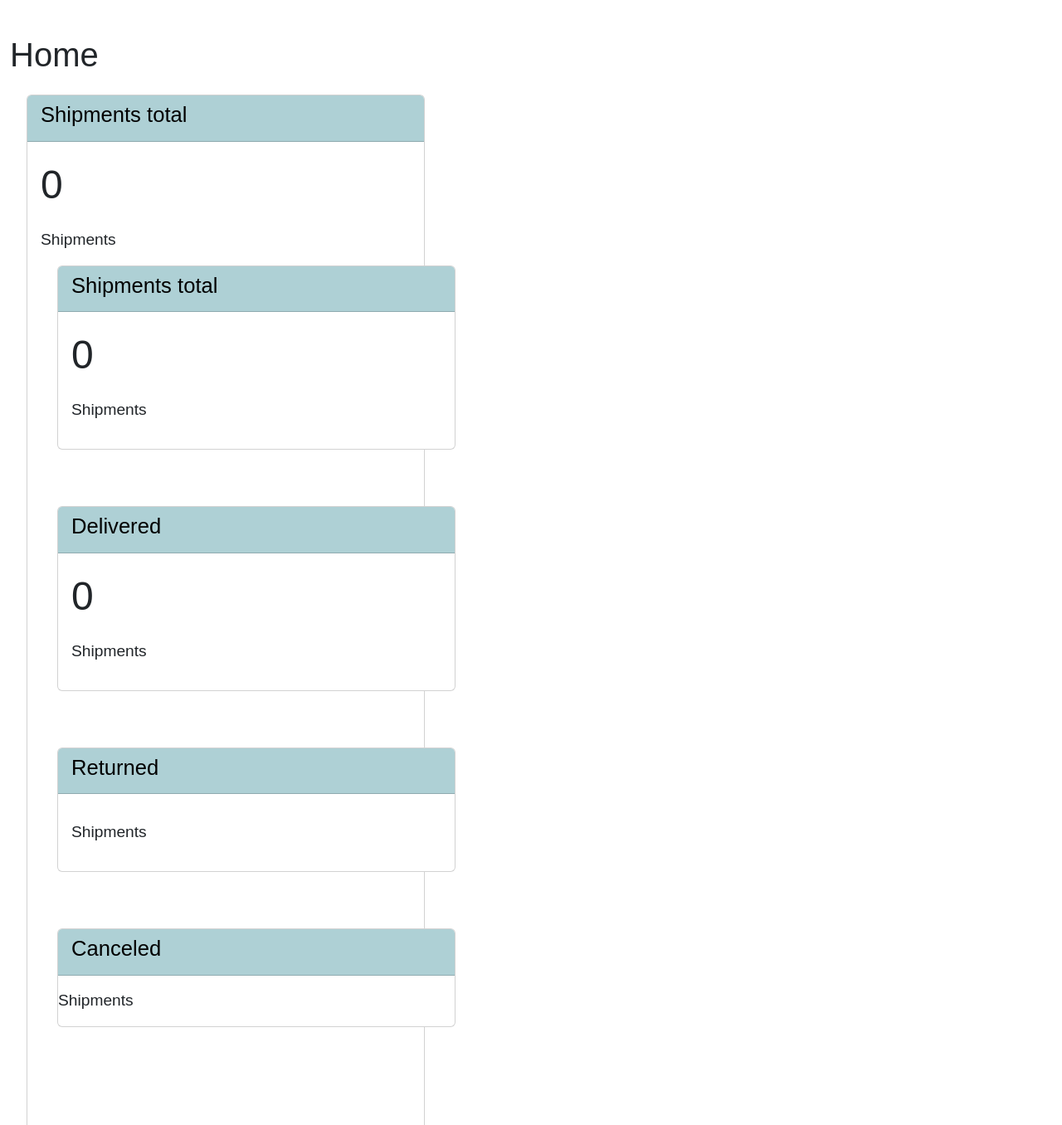
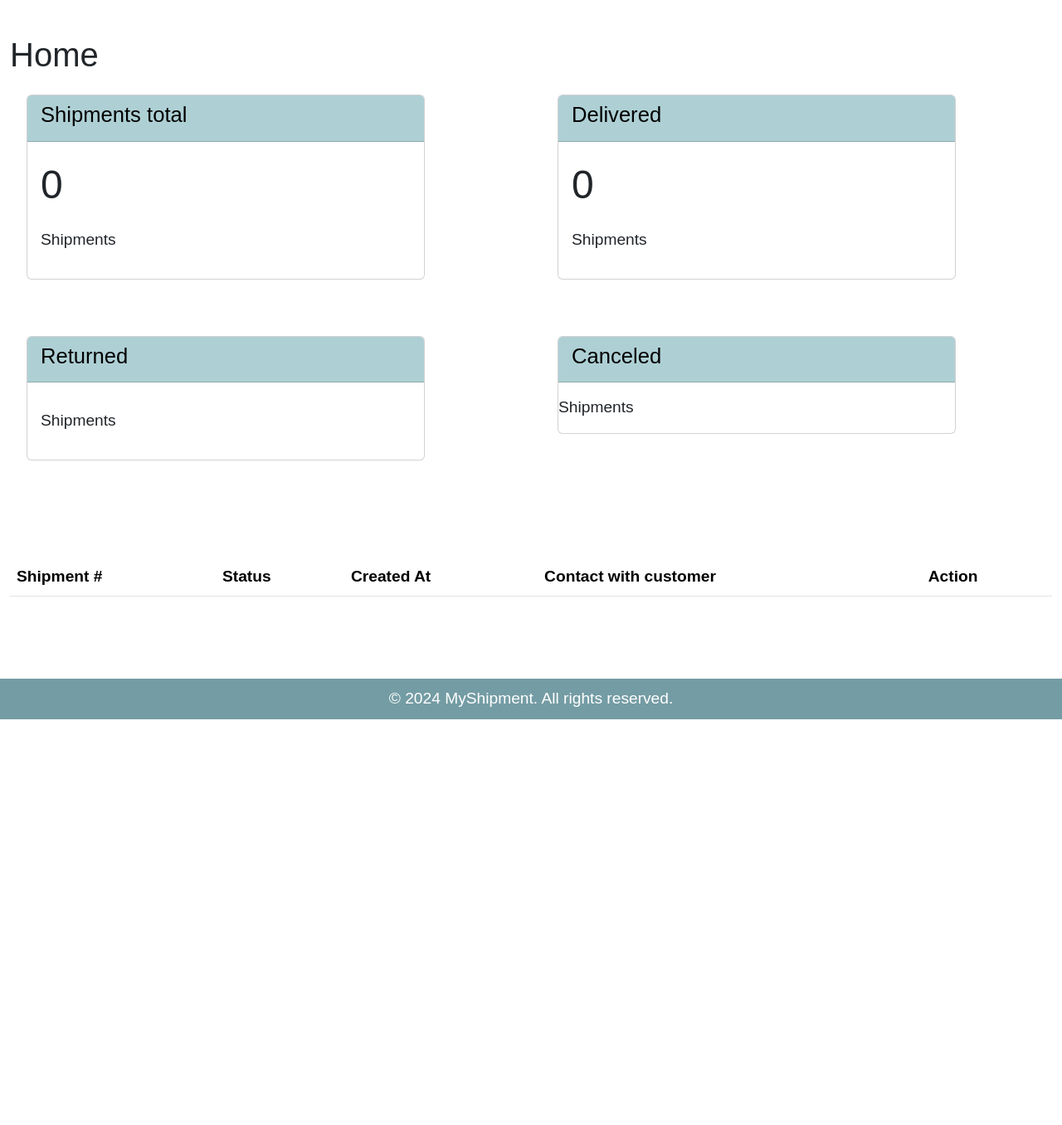
Before and after one commit to zaidalshreef/shipments, a Django app: page /shipments/home/ in a window 1280 px wide. Shown: the part 86-1442 px from the top of the page at 83% size. After the commit the page ends 953 px from the top, so only its background shows below. Run offline with Django 5.2, Linux system fonts and the light colour scheme; data that the repository does not hold is empty; some libraries are stand-ins or nearby versions.

Commit message:
Update 4

```diff
--- a/shipments/templates/home.html
+++ b/shipments/templates/home.html
@@ -45,13 +45,7 @@ option {
 <div class="container-fluid">
     <h1 class="my-4">Home</h1>
 
-    <div class="card">
-        <div class="card-header">
-            <h5 class="card-title">Shipments total</h5>
-         </div>
-         <div class="card-body">
-            <p class="card-text-analytic">{{shipment_total}} </p>
-            <p>Shipments</p>
+
 
         <div class="row">
 
```
